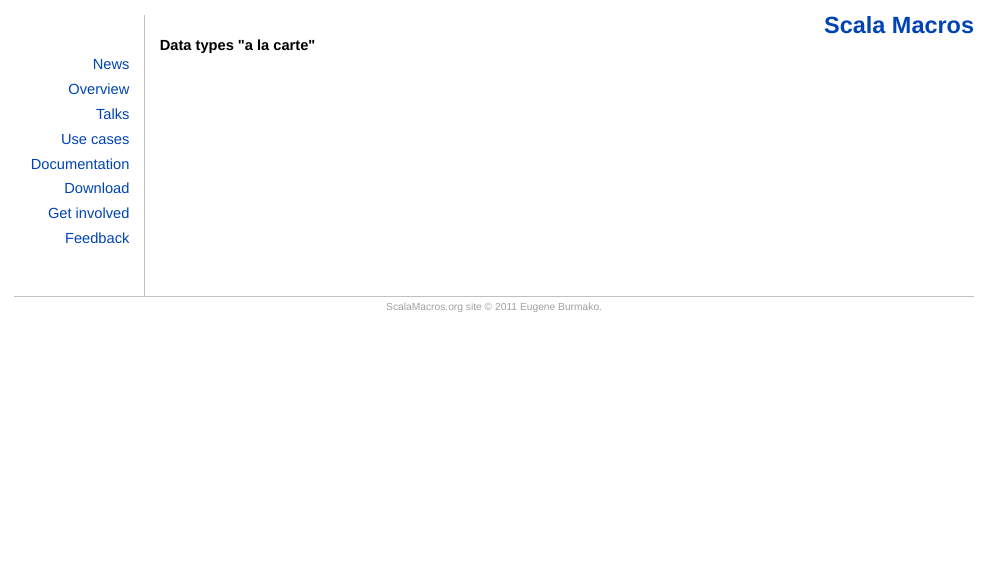
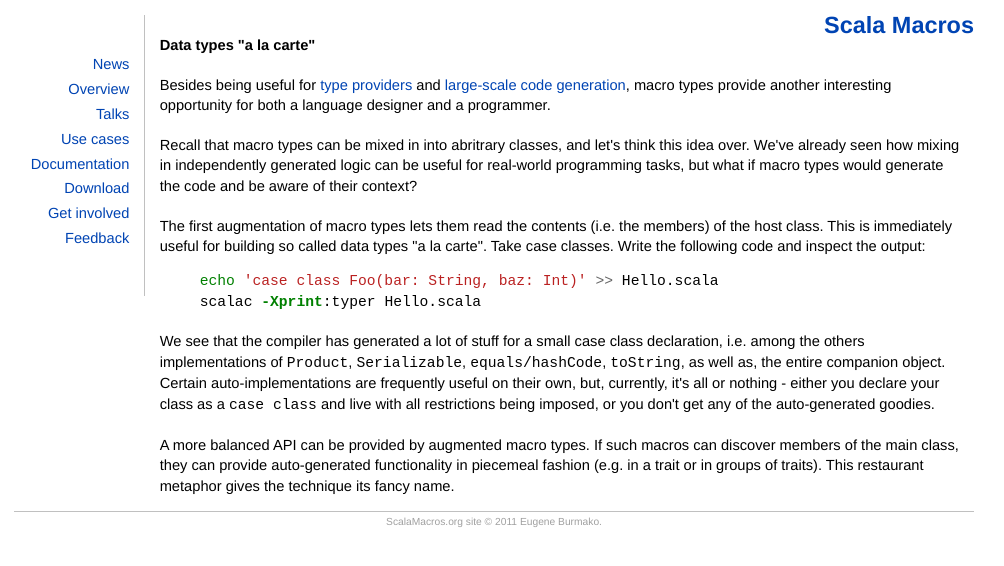
Before and after one commit to scalamacros/scalamacros.github.com, a Jekyll site: the page built from usecases/_posts/2011-11-26-data-types-a-la-carte.html, in a window 1280 px wide. Shown: the top 566 px of the page, without its empty margins (146-1150 px from the left). Built offline with Jekyll 4.4.1, drawn with Linux system fonts in a browser that asks for light colours.

Commit message:
use case: data types a la carte

```diff
--- a/usecases/_posts/2011-11-26-data-types-a-la-carte.html
+++ b/usecases/_posts/2011-11-26-data-types-a-la-carte.html
@@ -3,3 +3,30 @@
 title: Data types "a la carte"
 permalink: /usecases/data-types-a-la-carte.html
 ---
+
+<p>Besides being useful for <a href="/usecases/type-providers.html">type providers</a> and
+<a href="/usecase/generation-of-boilerplate.html">large-scale code generation</a>,
+macro types provide another interesting opportunity for both a language designer and a programmer.</p>
+
+<p>Recall that macro types can be mixed in into abritrary classes, and let's think this idea over.
+We've already seen how mixing in independently generated logic can be useful for real-world programming tasks,
+but what if macro types would generate the code and be aware of their context?</p>
+
+<p>The first augmentation of macro types lets them read the contents (i.e. the members) of the host class.
+This is immediately useful for building so called data types "a la carte". Take case classes. Write the following code
+and inspect the output:</p>
+
+{% highlight bash %}
+echo 'case class Foo(bar: String, baz: Int)' >> Hello.scala
+scalac -Xprint:typer Hello.scala
+{% endhighlight %}
+
+<p>We see that the compiler has generated a lot of stuff for a small case class declaration, i.e. among the others
+implementations of <code>Product</code>, <code>Serializable</code>, <code>equals/hashCode</code>, <code>toString</code>, as well as,
+the entire companion object. Certain auto-implementations are frequently useful on their own, but, currently, it's all or nothing -
+either you declare your class as a <code>case class</code> and live with all restrictions being imposed, or you don't get any of the
+auto-generated goodies.</p>
+
+<p>A more balanced API can be provided by augmented macro types. If such macros can discover members of the main class,
+they can provide auto-generated functionality in piecemeal fashion (e.g. in a trait or in groups of traits).
+This restaurant metaphor gives the technique its fancy name.</p>
```
